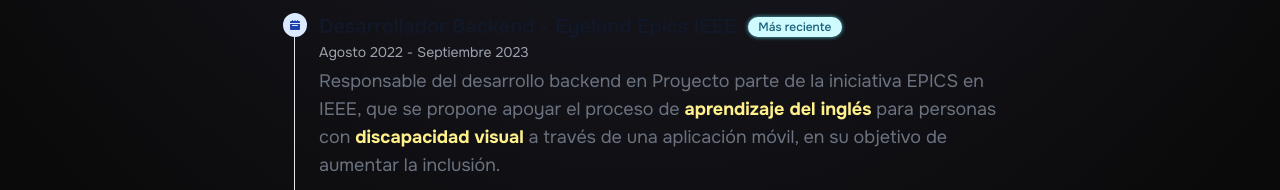
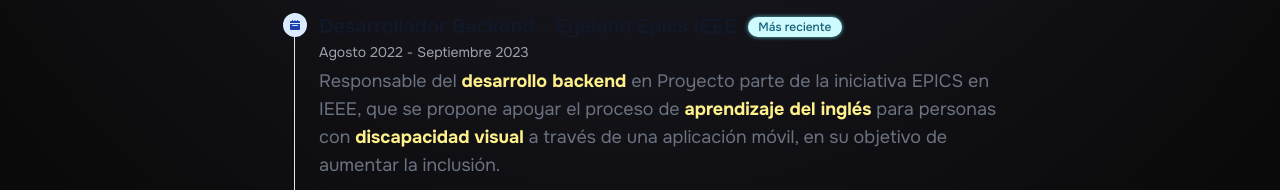
Before and after one commit to LeoLizc/leolizc.portfolio, a Next.js app: page / in a window 1280 px wide. Shown: the part 762-952 px from the top of the page. Built offline with nearby package versions, Linux system fonts and the light colour scheme.

Commit message:
Fix typo in experience description

```diff
--- a/src/ui/sections/experience.tsx
+++ b/src/ui/sections/experience.tsx
@@ -4,7 +4,7 @@ const experiences = [
   {
     title: 'Desarrollador Backend - Eyeland Epics IEEE',
     date: 'Agosto 2022 - Septiembre 2023',
-    description: 'Responsable del desarrollo backend en Proyecto parte de la iniciativa EPICS en IEEE, que se propone apoyar el proceso de **aprendizaje del inglés** para personas con **discapacidad visual** a través de una aplicación móvil, en su objetivo de aumentar la inclusión.', // TODO: Corregir descripción
+    description: 'Responsable del **desarrollo backend** en Proyecto parte de la iniciativa EPICS en IEEE, que se propone apoyar el proceso de **aprendizaje del inglés** para personas con **discapacidad visual** a través de una aplicación móvil, en su objetivo de aumentar la inclusión.', // TODO: Corregir descripción
     link: 'https://eyeland-project.github.io/webpage/',
     latest: true,
   },
```
